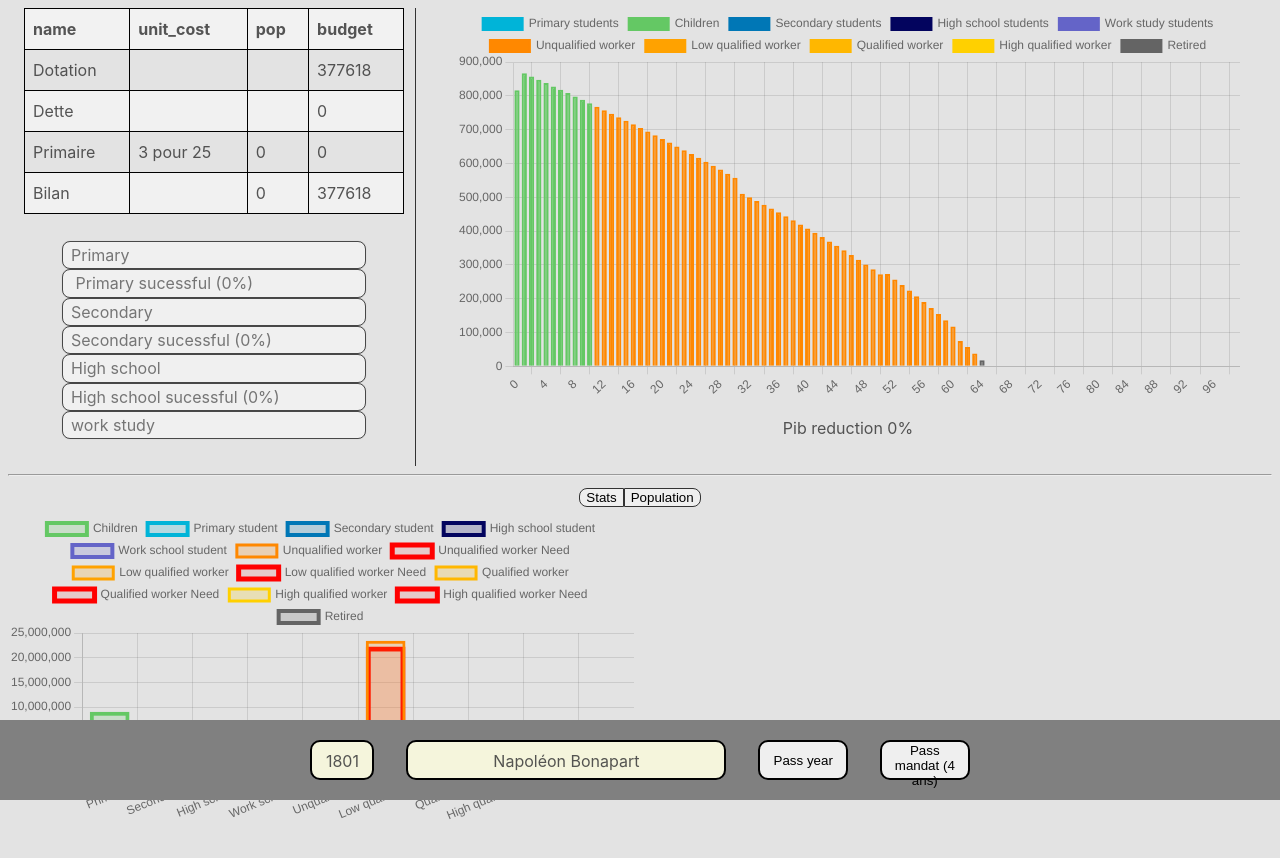
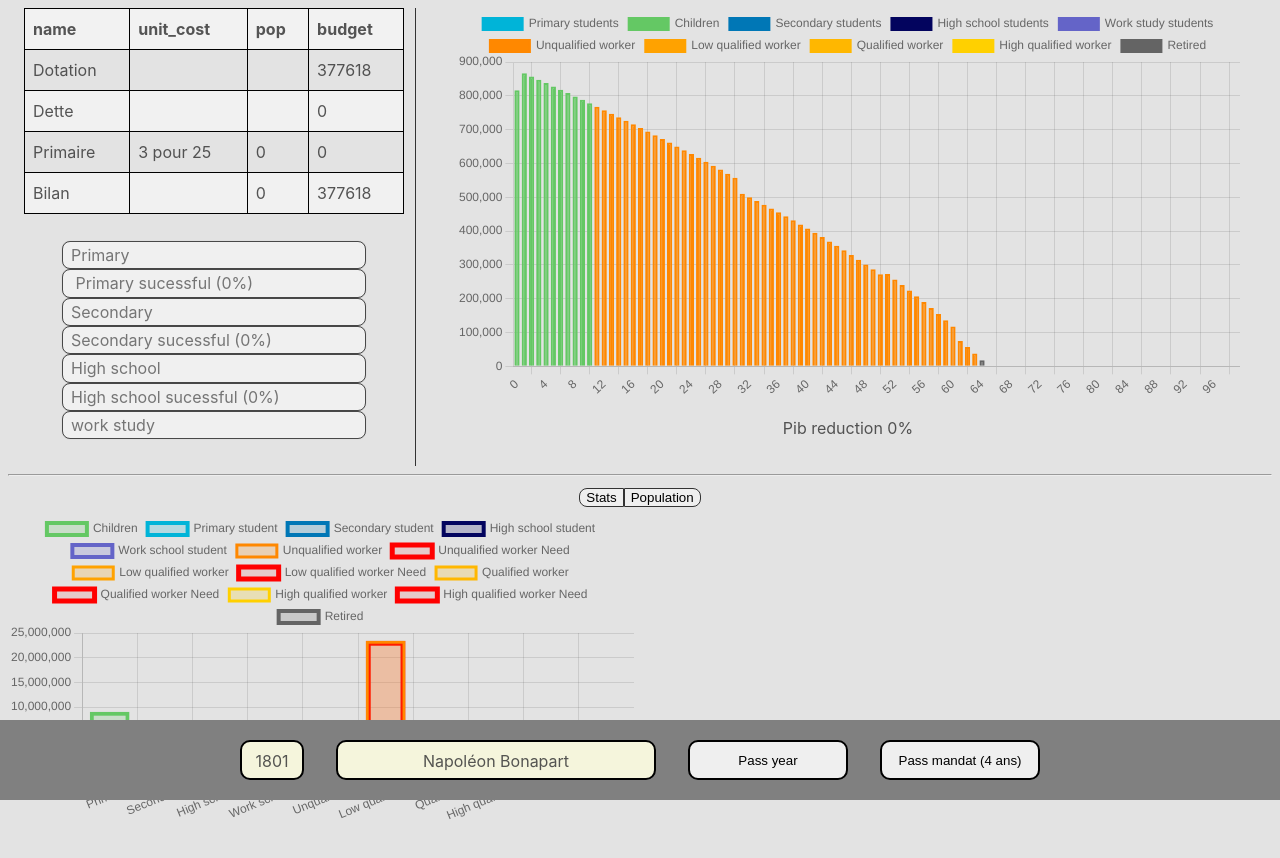
Before and after one commit to juliengossa/DemoDemo, a React (Vite) app: page / in a window 1280 px wide. Shown: the top 858 px of the page. Built offline with nearby package versions, Linux system fonts and the light colour scheme.

Commit message:
modification de data est moddif de css

```diff
--- a/src/App.tsx
+++ b/src/App.tsx
@@ -52,7 +52,10 @@ function App() {
                         {activeTab === 'Stats' && <StatsChart gameData={gameData}/>}
                         {activeTab === 'Population' && <PopulationTable gameData={gameData}/>}
                     </div>
-                    <button onClick={reset}>Rejouer</button>
+                    <div id="end">
+                        <button onClick={reset}>Rejouer</button>
+                        <p>Bien jouer vous etes arrivé à la fin.</p>
+                    </div>
                 </div>
             ) : (
                 <div>
--- a/src/components/PassYear.tsx
+++ b/src/components/PassYear.tsx
@@ -60,14 +60,10 @@ export function PassYear(props: UpdateSchoolProps) {
 
     return (
         <div id="passYear">
-            {props.setEnded ?
-                <>
-                    <p>{year}</p>
-                    <p>{leader.name}</p>
-                    <button onClick={() => updateData(1)}>Pass year</button>
-                    <button onClick={() => updateData((leader.end-year)+1)}>Pass mandat {`(${(leader.end-year+1)} ans)`}</button></> :
-                <p id="end">Fin bien joué</p>
-            }
+            <p>{year}</p>
+            <p>{leader.name}</p>
+            <button onClick={() => updateData(1)}>Pass year</button>
+            <button onClick={() => updateData((leader.end-year)+1)}>Pass mandat {`(${(leader.end-year+1)} ans)`}</button>
         </div>
     )
 }
--- a/src/index.css
+++ b/src/index.css
@@ -20,7 +20,7 @@
     display: table;
 }
 
-#passYear {
+#passYear, #end {
     display: flex;
     flex-direction: row;
     align-items: center;
@@ -33,7 +33,7 @@
     height: 10%;
 }
 
-#passYear * {
+#passYear *, #end * {
     margin: 1rem 0 1rem 0;
     border: black solid;
     border-radius: 10px;
@@ -43,15 +43,18 @@
     margin-right: 1rem;
 }
 
-#passYear p {
+#passYear p, #end p {
     background-color: beige;
     text-align: center;
     line-height: 2.4rem;
 }
 
+#end p {
+    width: 30%;
+}
 
-#passYear button {
-    width: 7%;
+#passYear button, #end button {
+    width: 10rem;
 }
 
 #passYear :nth-child(2) {
```
Also changed, not shown: src/models/Data.ts (+13 -13 lines).
